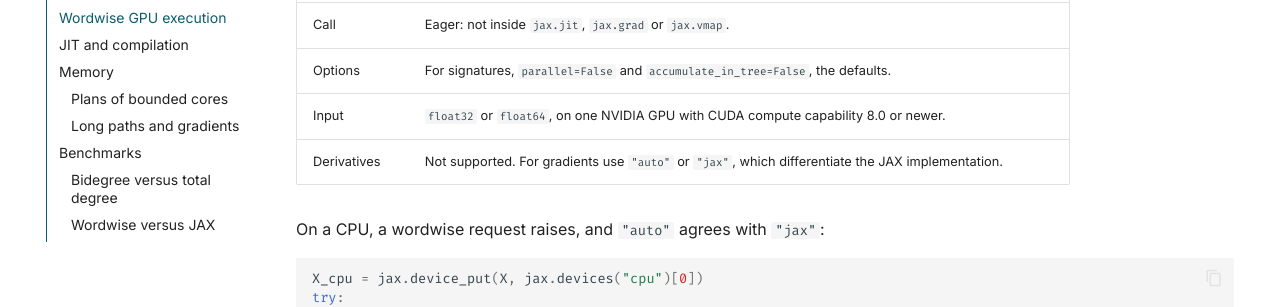
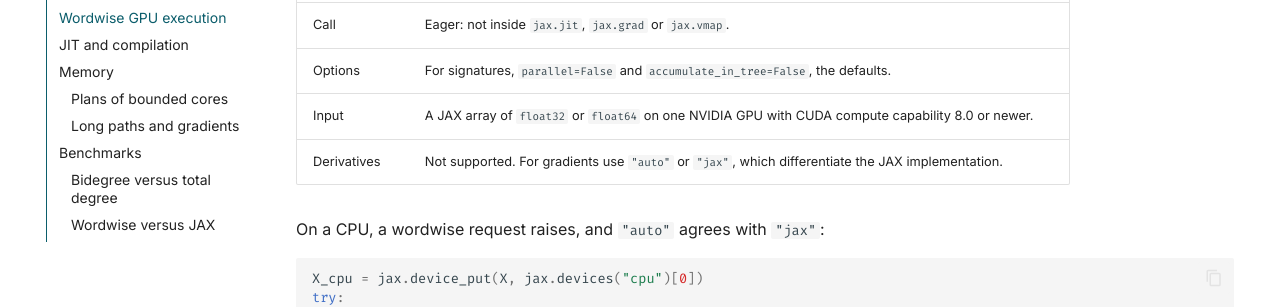
Before and after one commit to hagerpa/tensordev, an MkDocs documentation site: the page built from docs/performance.md, in a window 1280 px wide and 900 px high, scrolled down 2847 px. Shown: the part 152-459 px from the top of the window. Built offline with MkDocs 1.6.1 and Material for MkDocs 9.7.7, drawn with Linux system fonts in a browser that asks for light colours; plug-ins that fetch from the network failed and are left out; comment, search, counter and statistics services are not loaded.

Commit message:
Describe the compiled wordwise calls in the changelog and docs
A40 timings from job 671060 (RESULTS.md section 10): float32 signatures at batch 1
take 0.6-0.7 ms instead of 6-16 ms. The wordwise input row names a JAX array, since a
NumPy path is not GPU input.

```diff
--- a/docs/performance.md
+++ b/docs/performance.md
@@ -119,7 +119,7 @@ Requirements of `execution="wordwise"`:
 | Core | A JAX core of any type: total degree (including the default core), bidegree, shear, partially symmetrized. |
 | Call | Eager: not inside `jax.jit`, `jax.grad` or `jax.vmap`. |
 | Options | For signatures, `parallel=False` and `accumulate_in_tree=False`, the defaults. |
-| Input | `float32` or `float64`, on one NVIDIA GPU with CUDA compute capability 8.0 or newer. |
+| Input | A JAX array of `float32` or `float64` on one NVIDIA GPU with CUDA compute capability 8.0 or newer. |
 | Derivatives | Not supported. For gradients use `"auto"` or `"jax"`, which differentiate the JAX implementation. |
 
 On a CPU, a wordwise request raises, and `"auto"` agrees with `"jax"`:
```
Also changed, not shown: CHANGELOG.md (+8 -0 lines).
